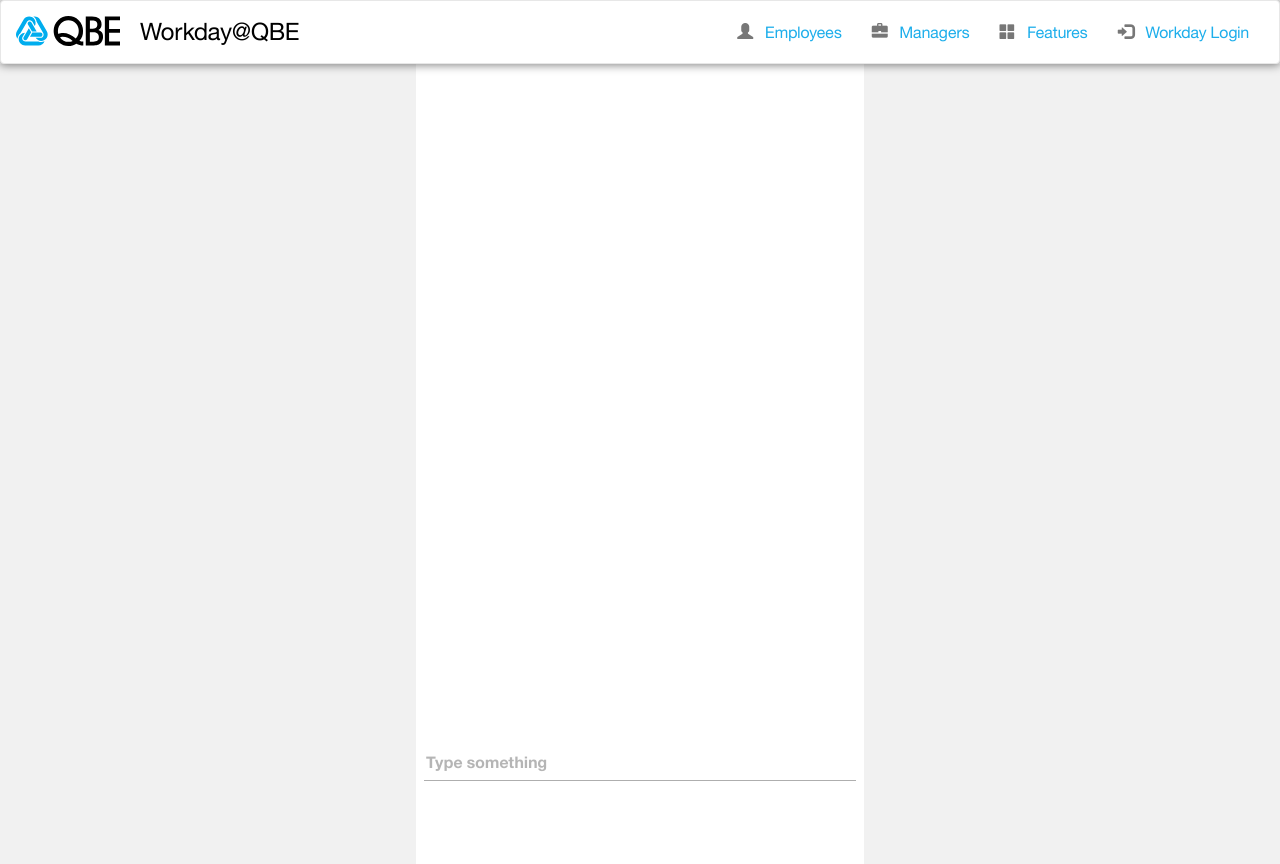
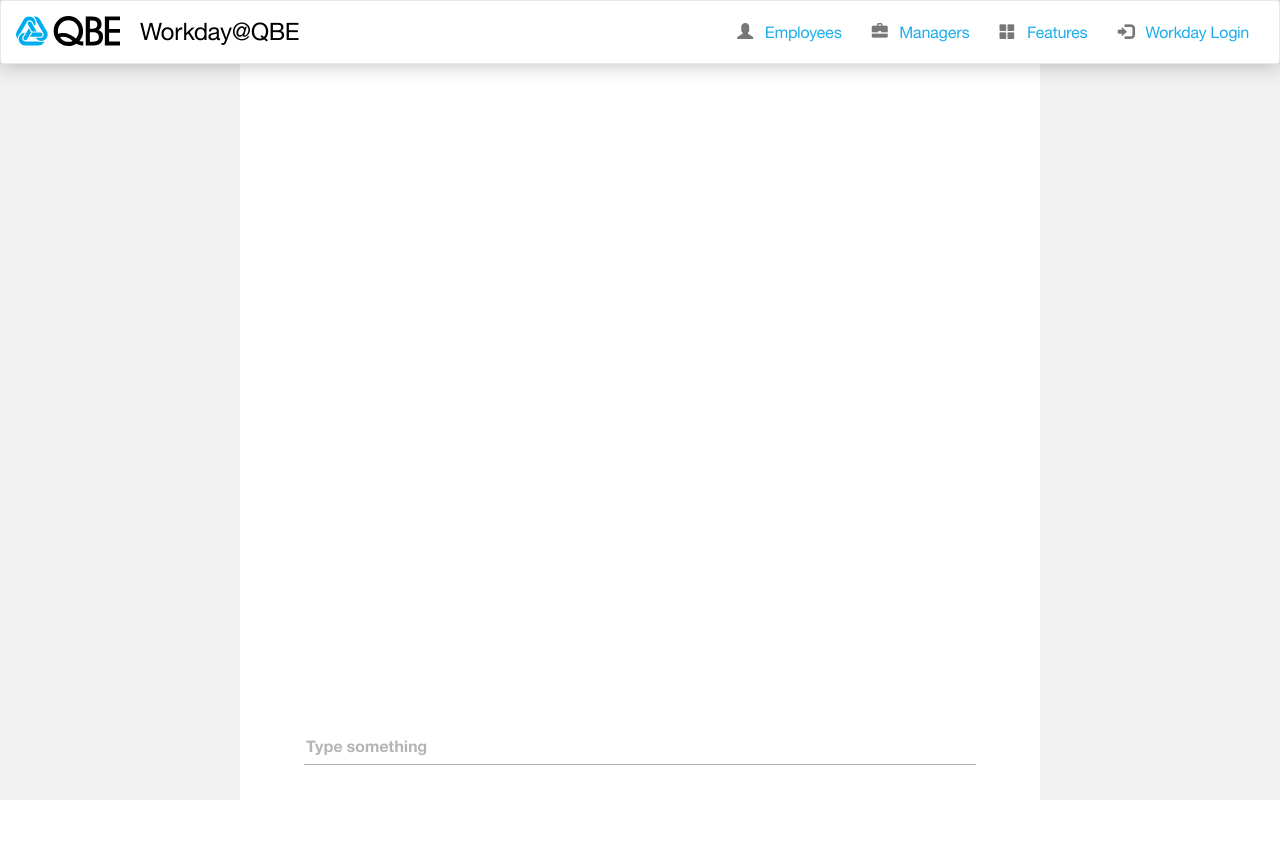
Before and after one commit to vishaltandon/conversation-simple-master, a website: page public/index.html in a window 1280 px wide. After the commit the page ends 800 px from the top, so only its background shows below. Drawn offline with nearby package versions, Linux system fonts and the light colour scheme; no server answers.

Commit message:
page fix
Navbar fixed position
page height 100%

```diff
--- a/public/css/app.css
+++ b/public/css/app.css
@@ -17,7 +17,7 @@ div {
 
 .navbar {
   /* max-height: 50px; */
-  box-shadow: 0px 0px 10px 1px rgba(0, 0, 0, 0.5);
+  box-shadow: 0px 0px 20px 1px rgba(0, 0, 0, 0.25);
   margin: 0 0 0 0;
 }
 
@@ -97,6 +97,9 @@ div {
 
 .navbar-default {
   background-color: #FFFFFF;
+  top: 0;
+  position: fixed;
+  width: 100%;
 }
 
 .logo {
@@ -147,13 +150,13 @@ div {
   padding: 0.9375rem 0 0.625rem 0;
   margin: auto;
   text-align: left;
-  max-width: 28rem;
+  max-width: 800px;
   min-width: 9.375rem;
   background-color: #FFFFFF;
 }
 
 #scrollingChat {
-  margin: 1rem 1rem 1rem 1rem;
+  margin: 4rem 1rem 1rem 1rem;
   overflow-y: auto;
   overflow-x: hidden;
   height: calc(100% - 9rem);
@@ -191,6 +194,7 @@ div {
 .from-user.top.latest .message-inner {
   background: #1DAEEB;
   color: #FFFFFF;
+  display: inline-block;
 }
 
 .from-user .message-inner {
@@ -263,7 +267,7 @@ div {
 }
 
 .from-watson p {
-  margin: 0.3125rem;
+  margin: 1rem 0;
   padding: 0 4rem;
 }
 
@@ -297,7 +301,7 @@ div {
 }
 
 #textInput.underline {
-  border-bottom: 2px solid #00B4A0;
+  border-bottom: 2px solid #2BAFE9;
 }
 
 ::-webkit-input-placeholder {
@@ -325,8 +329,12 @@ input:-moz-placeholder {
 .inputOutline {
   display: block;
   border-bottom: 0.0625rem solid #aeaeae;
-  margin-left: 0.5rem;
-  margin-right: 0.5rem;
+  margin-left: 4rem;
+  margin-right: 4rem;
+}
+
+.inputOutline:hover {
+  border-bottom: 0.09rem solid #1DAEEB;
 }
 
 #textInputDummy {
@@ -412,9 +420,6 @@ html{
   html {
     font-size: 14px;
   }
-
-  .chat-column {
-    padding-top: 4rem;
   }
 
   #payload-column {
```
